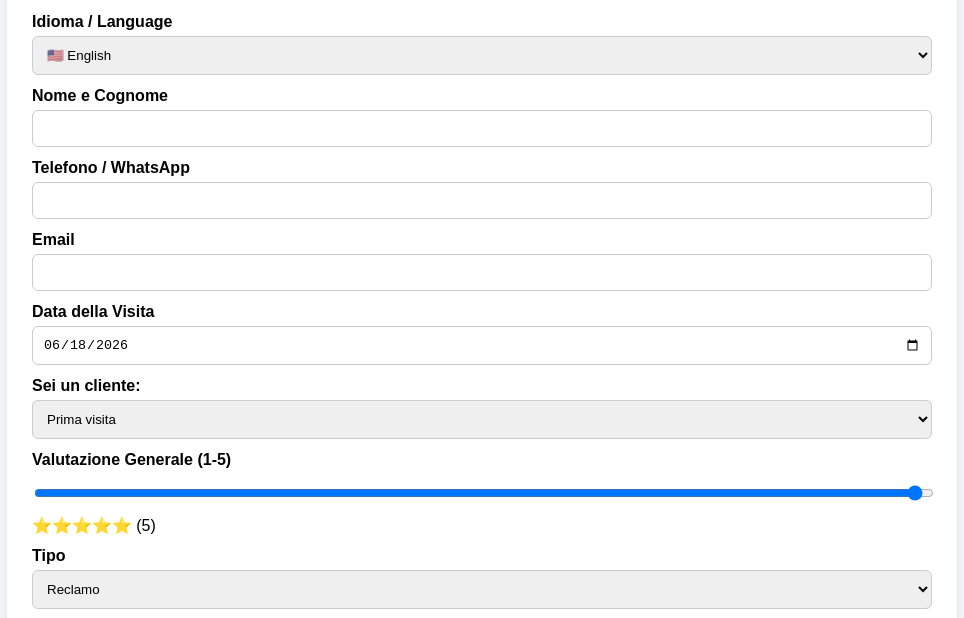
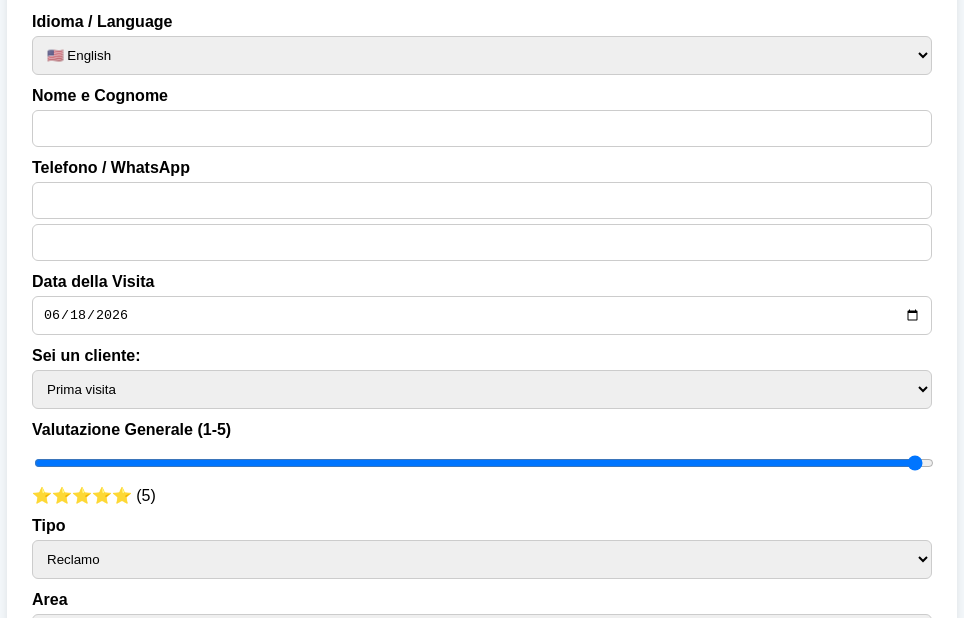
Before and after one commit to Volaregelato/volare-feedback, a plain HTML site: page index.html in a window 1280 px wide. Shown: the part 146-764 px from the top of the page, without its empty margins (158-1122 px from the left). Drawn offline with Linux system fonts and the light colour scheme.

Commit message:
Update index.html

```diff
--- a/index.html
+++ b/index.html
@@ -41,9 +41,7 @@ button:hover{opacity:.9}
 <label>Telefono / WhatsApp</label>
 <input type="text" name="telefono">
 
-<label>Email</label>
-<input type="email" name="email">
-
+<input type="email" name="email" required>
  <label>Data della Visita</label>
 <input type="date" name="dataVisita">
 
```
